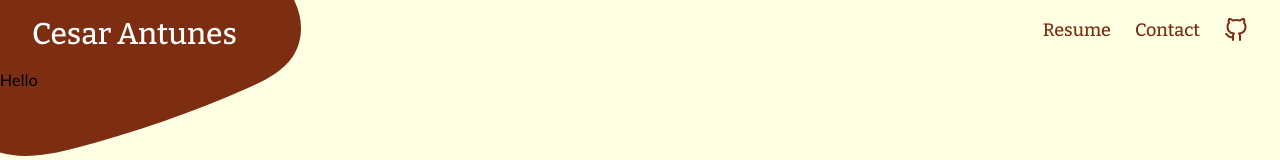
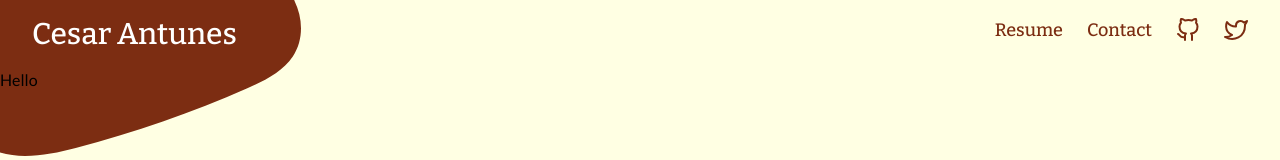
Before and after one commit to tchesa/portfolio-app, a Next.js app: page / in a window 1280 px wide. Shown: the top 160 px of the page. Built offline with nearby package versions, Linux system fonts and the light colour scheme.

Commit message:
twitter link

```diff
--- a/src/components/header/index.tsx
+++ b/src/components/header/index.tsx
@@ -1,6 +1,6 @@
 import Link from "next/link"
 import { Shape1 } from "../shapes"
-import { FiGithub } from "react-icons/fi"
+import { FiGithub, FiTwitter } from "react-icons/fi"
 
 const navItems = [
   {
@@ -29,6 +29,11 @@ const Header = () => {
               <FiGithub className="text-2xl" />
             </Link>
           </li>
+          <li>
+            <Link className="text-orange-900" href="https://twitter.com/tchesa" target="_blank">
+              <FiTwitter className="text-2xl" />
+            </Link>
+          </li>
         </ul>
       </nav>
       <Shape1 className="absolute top-[-78px] left-[-49px] text-orange-900 -z-10 h-auto w-[350px]" />
```
